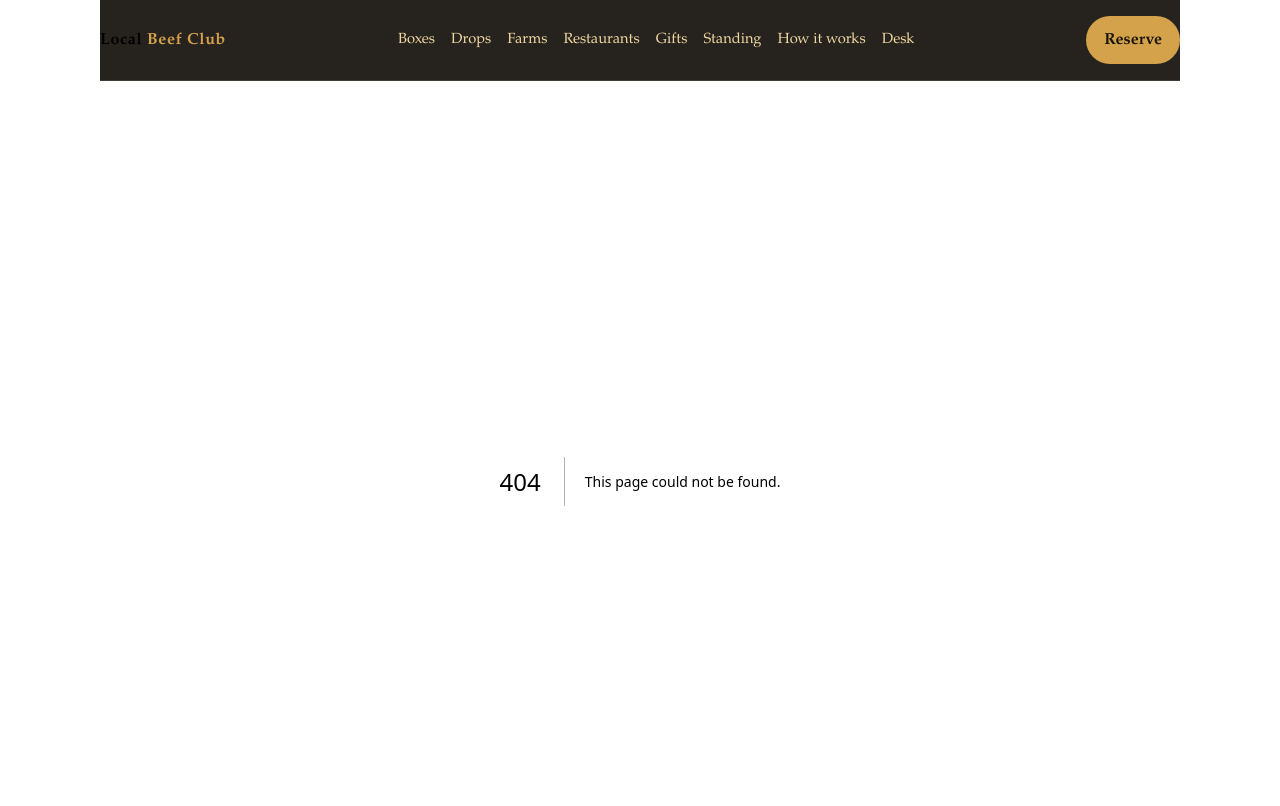
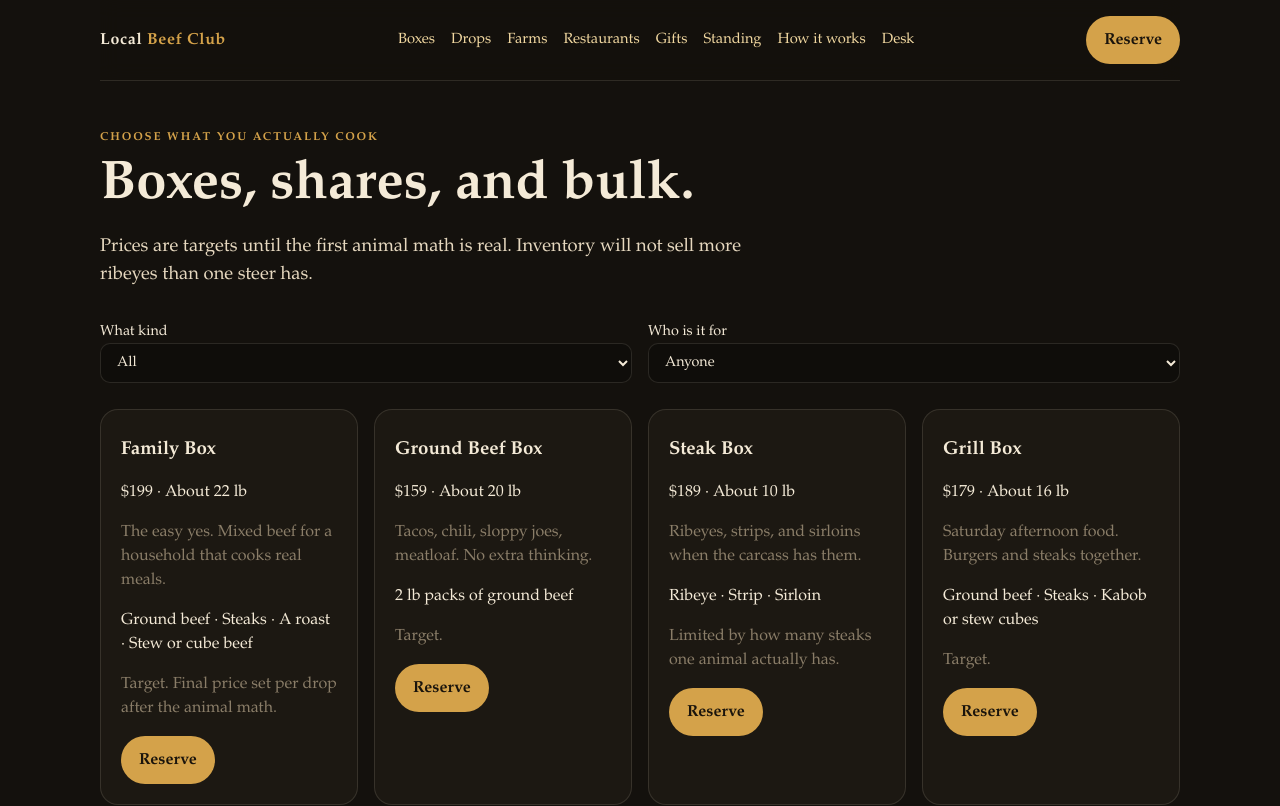
Before and after one commit to lincolnnunnally/local-beef-club, a Next.js app: page /shop in a window 1280 px wide. Before the commit this address had no page. Shown: the top 806 px of the page. Built offline with nearby package versions, Linux system fonts and the light colour scheme.

Commit message:
Add shop, farms, and drops pages

```diff
--- /dev/null
+++ b/src/app/shop/page.tsx
@@ -0,0 +1,65 @@
+"use client";
+
+import Link from "next/link";
+import { useMemo, useState } from "react";
+import { PRODUCTS } from "@/lib/catalog";
+
+export default function ShopPage() {
+  const [kind, setKind] = useState("all");
+  const [audience, setAudience] = useState("all");
+  const items = useMemo(
+    () =>
+      PRODUCTS.filter((p) => (kind === "all" ? true : p.kind === kind)).filter((p) =>
+        audience === "all" ? true : p.audience.includes(audience as never)
+      ),
+    [kind, audience]
+  );
+
+  return (
+    <main className="section">
+      <p className="eyebrow">Choose what you actually cook</p>
+      <h1>Boxes, shares, and bulk.</h1>
+      <p className="lede">Prices are targets until the first animal math is real. Inventory will not sell more ribeyes than one steer has.</p>
+      <div className="grid" style={{ margin: "20px 0" }}>
+        <label>
+          What kind
+          <select value={kind} onChange={(e) => setKind(e.target.value)}>
+            <option value="all">All</option>
+            <option value="family">Family mix</option>
+            <option value="ground">Ground</option>
+            <option value="steak">Steaks / prime</option>
+            <option value="grill">Grill</option>
+            <option value="freezer">Freezer</option>
+            <option value="gift">Gift</option>
+            <option value="share">Quarter / half / whole</option>
+            <option value="bulk">Restaurant / banquet</option>
+          </select>
+        </label>
+        <label>
+          Who is it for
+          <select value={audience} onChange={(e) => setAudience(e.target.value)}>
+            <option value="all">Anyone</option>
+            <option value="family">Family</option>
+            <option value="individual">Just me</option>
+            <option value="gift">A gift</option>
+            <option value="restaurant">Restaurant</option>
+            <option value="catering">Catering</option>
+            <option value="venue">Wedding / venue</option>
+          </select>
+        </label>
+      </div>
+      <div className="grid">
+        {items.map((p) => (
+          <article className="card" key={p.id}>
+            <h3>{p.name}</h3>
+            <p>{p.price ? `$${p.price}` : "Quoted"} · {p.pounds}</p>
+            <p className="muted">{p.blurb}</p>
+            <p>{p.contents.join(" · ")}</p>
+            <p className="muted">{p.priceNote}</p>
+            <Link className="btn" href={`/order?product=${p.id}`}>Reserve</Link>
+          </article>
+        ))}
+      </div>
+    </main>
+  );
+}
```
Also changed, not shown: src/app/drops/page.tsx (added, +34 -0 lines), src/app/farms/page.tsx (added, +39 -0 lines).
